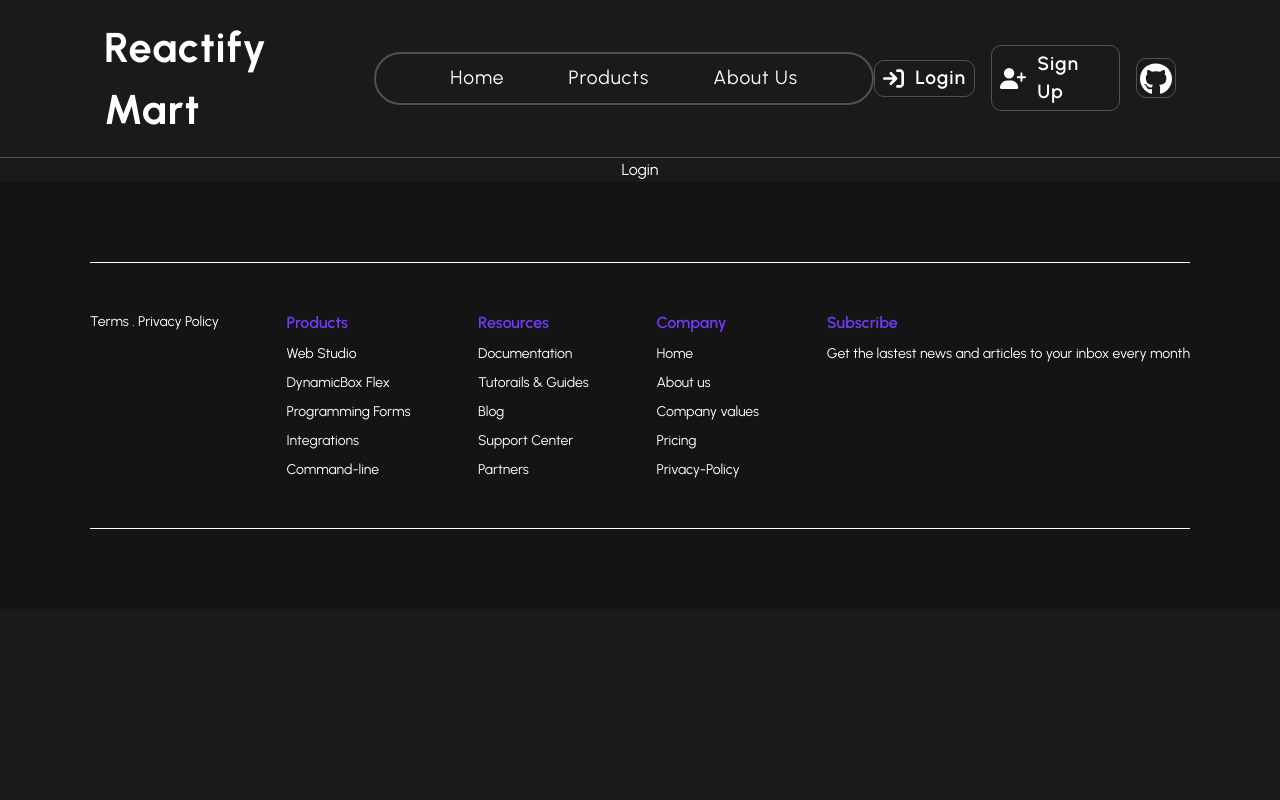
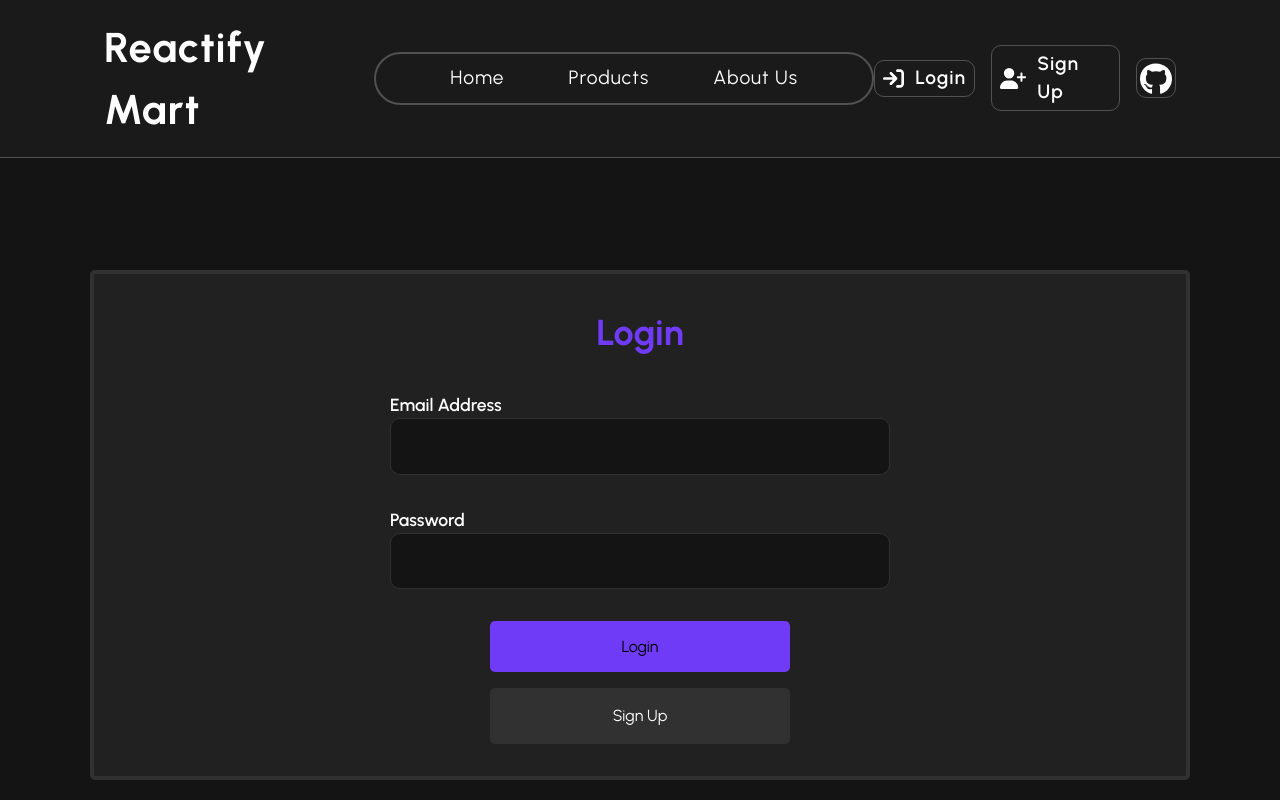
Before and after one commit to HammadAli132/Reactify-Mart, a React (Vite) app: page /login in a window 1280 px wide. Shown: the top 800 px of the page. Built offline with nearby package versions, Linux system fonts and the light colour scheme.

Commit message:
Login Page Completed

```diff
--- a/src/components/Header.jsx
+++ b/src/components/Header.jsx
@@ -10,15 +10,15 @@ export default function Header() {
             <span id={styles.siteTitle}> <Link to="/">Reactify Mart</Link> </span>
             <ul id={styles.navMenu}>
                 <li className={styles.li}> <Link to="/">Home</Link> </li>
-                <li className={styles.li}> <Link to="products">Products</Link> </li>
-                <li className={styles.li}> <Link to="about">About Us</Link> </li>
+                <li className={styles.li}> <Link to="/products">Products</Link> </li>
+                <li className={styles.li}> <Link to="/about">About Us</Link> </li>
             </ul>
             <div id={styles.extras}>
-                <Link id={styles.loginBtn} to="login">
+                <Link id={styles.loginBtn} to="/login">
                     <img src={loginLogo} alt="Error" />
                     <span>Login</span>
                 </Link>
-                <Link id={styles.signupBtn} to="signup">
+                <Link id={styles.signupBtn} to="/signup">
                     <img src={signupLogo} alt="Error" />
                     <span>Sign Up</span>
                 </Link>
--- a/src/components/Login.jsx
+++ b/src/components/Login.jsx
@@ -1,5 +1,22 @@
+import { Link } from "react-router-dom"
+import styles from "../styles/login.module.css"
+
 export default function Login() {
     return (
-        <div>Login</div>
+        <section className="container" id={styles.section}>
+            <div className="max-width" id={styles.formDiv}>
+                <p id={styles.formTitle}>Login</p>
+                <form action="#" id={styles.form}>
+                    <label htmlFor="email" className={styles.label}>Email Address
+                        <input type="email" name="email" id={styles.email} />
+                    </label>
+                    <label htmlFor="password" className={styles.label}>Password
+                        <input type="password" name="password" id={styles.password} />
+                    </label>
+                    <button type="submit" className={styles.button} id={styles.loginBtn}>Login</button>
+                    <Link to="/signup" className={styles.button} id={styles.signinBtn}>Sign Up</Link>
+                </form>
+            </div>
+        </section>
     )
 }
--- a/src/index.css
+++ b/src/index.css
@@ -30,6 +30,12 @@ a {
   -moz-osx-font-smoothing: grayscale;
 }
 
+#root {
+  display: flex;
+  flex-direction: column;
+  min-height: 100vh;
+}
+
 main {
   display: flex;
   flex-direction: column;
@@ -58,6 +64,7 @@ main {
 footer {
   background-color: #141414;
   padding: 5rem 0;
+  margin-top: auto;
 }
 
 .footer-border {
--- /dev/null
+++ b/src/styles/login.module.css
@@ -0,0 +1,78 @@
+:root {
+    --purple-bg: #703BF7;
+    --light-purple-bg: #8a5ff8;
+    --extra-light-purple-bg: #a17dfe;
+    --dark-bg: #212121;
+    --light-dark-bg: #313131;
+    --extra-dark-bg: #141414;
+}
+
+#section {
+    background-color: var(--extra-dark-bg);
+    min-height: 74.5vh;
+    justify-content: center;
+    padding-top: 7rem;
+}
+
+#formDiv {
+    border: 4px solid var(--light-dark-bg);
+    border-radius: 5px;
+    background-color: var(--dark-bg);
+    display: flex;
+    flex-direction: column;
+    align-items: center;
+    justify-content: center;
+    padding: 2rem;
+    gap: 2rem;
+}
+
+#formTitle {
+    color: var(--purple-bg);
+    font-size: 2.25rem;
+    font-weight: 700;
+}
+
+#form {
+    display: flex;
+    flex-direction: column;
+    gap: 2rem;
+    align-items: center;
+}
+
+.label {
+    display: flex;
+    flex-direction: column;
+    font-size: 1.1rem;
+    font-weight: 600;
+}
+
+input {
+    background-color: var(--extra-dark-bg);
+    border: 1px solid var(--light-dark-bg);
+    border-radius: 10px;
+    padding: 1.2rem;
+    min-width: 500px;
+}
+
+input:focus {
+    outline: 1px solid var(--purple-bg);
+}
+
+.button {
+    width: 300px;
+    padding: 1rem;
+    border: none;
+    border-radius: 5px;
+    font-size: 1rem;
+    text-align: center;
+    cursor: pointer;
+}
+
+#loginBtn {
+    background-color: var(--purple-bg);
+}
+
+#signinBtn {
+    background-color: var(--light-dark-bg);
+    margin-top: -1rem;
+}
```
